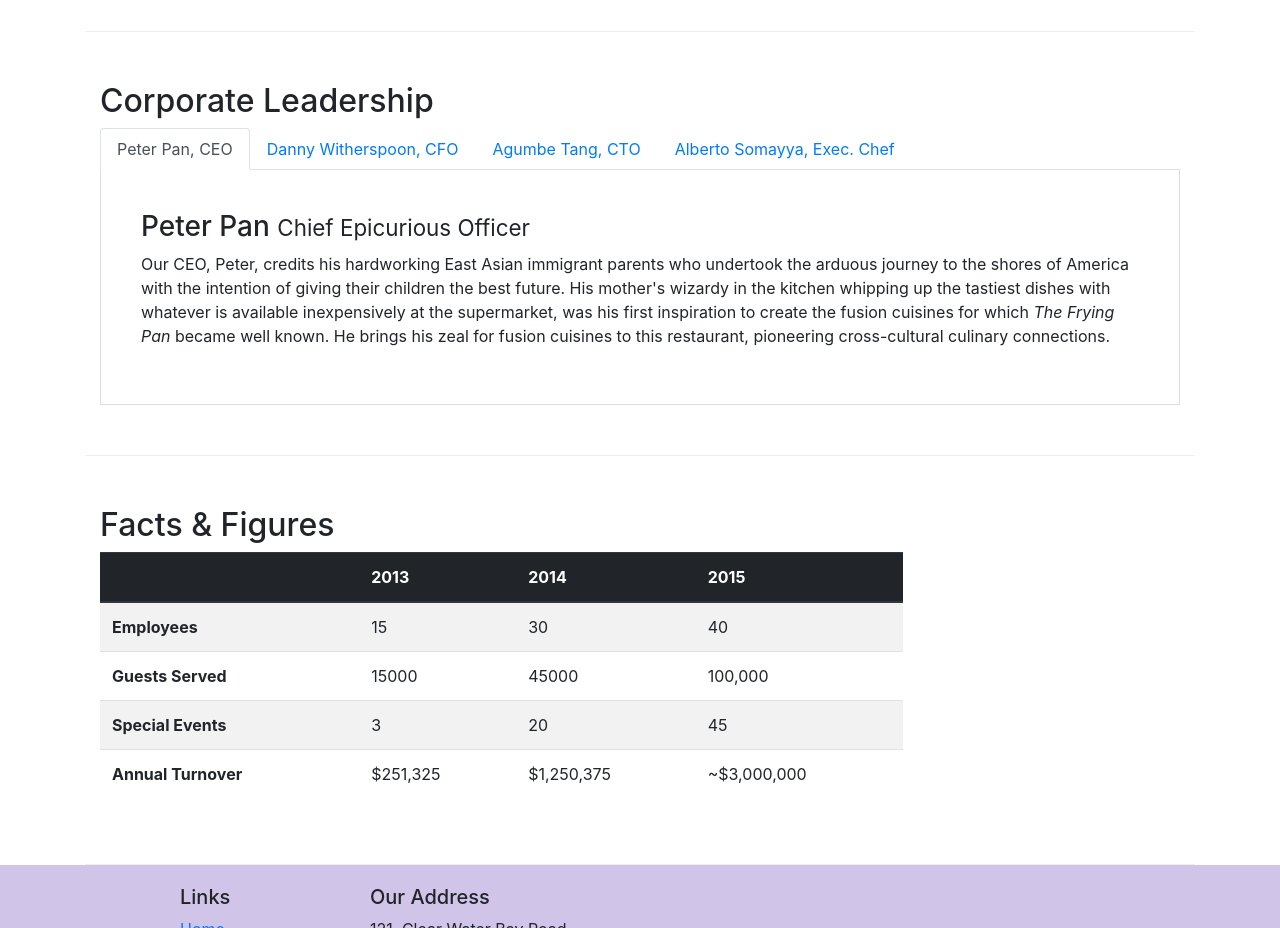
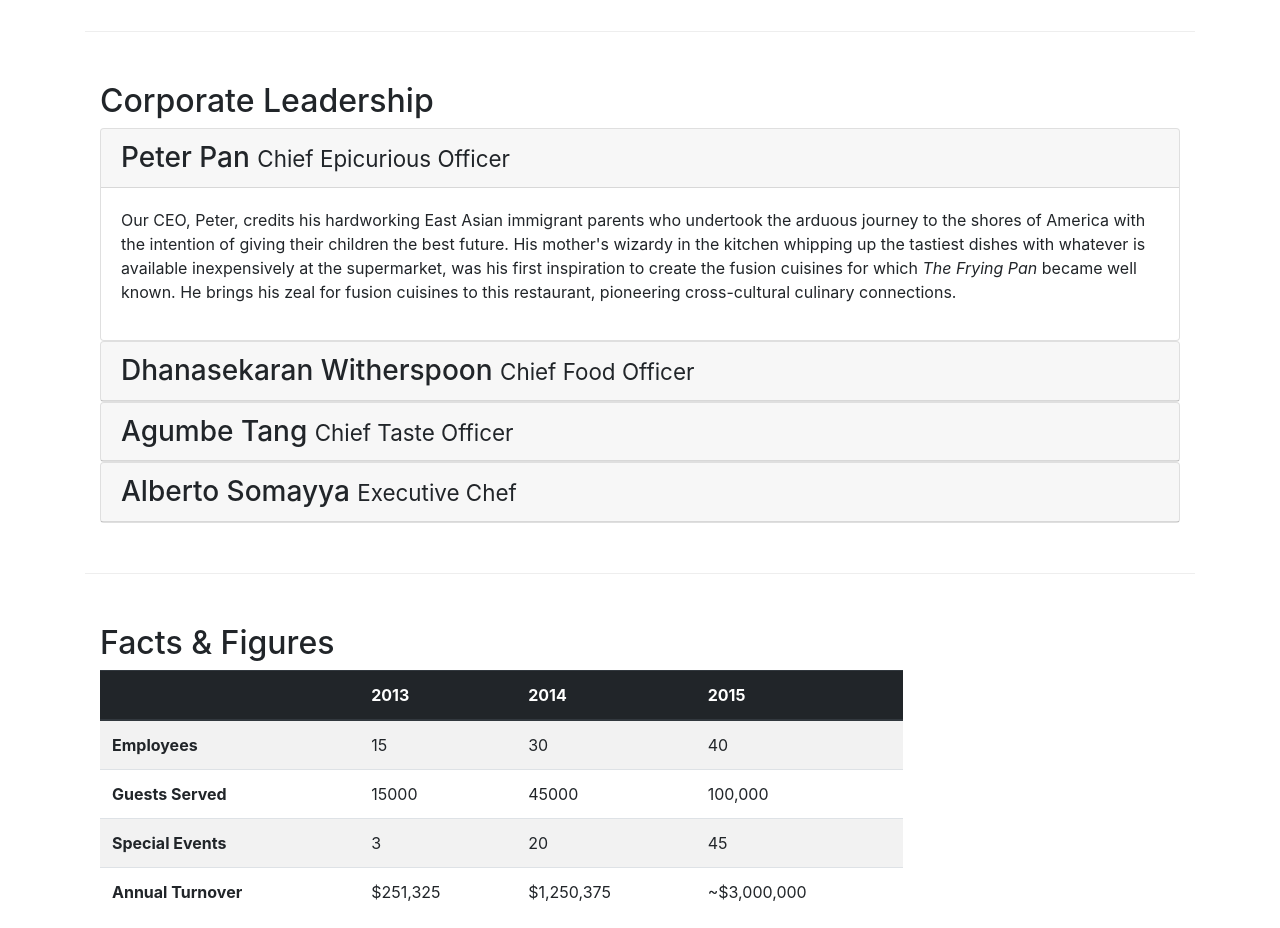
Before and after one commit to rlverma82/restaurant-website, a website: page aboutus.html in a window 1280 px wide. Shown: the part 940-1868 px from the top of the page. Drawn offline with nearby package versions, Linux system fonts and the light colour scheme.

Commit message:
Accordion

```diff
--- a/aboutus.html
+++ b/aboutus.html
@@ -100,46 +100,60 @@
         <div class="row row-content">
             <div class="col">
                 <h2>Corporate Leadership</h2>
-
-                <ul class="nav nav-tabs">
-                    <li class="nav-item">
-                        <a class="nav-link active" href="#peter"    role="tab" data-toggle="tab">Peter Pan, CEO</a>
-                    </li>
-                    <li class="nav-item">
-                      <a class="nav-link" href="#danny" role="tab"
-                        data-toggle="tab">Danny Witherspoon, CFO</a>
-                    </li>
-                    <li class="nav-item">
-                      <a class="nav-link" href="#agumbe"role="tab"
-                        data-toggle="tab">Agumbe Tang, CTO</a>
-                    </li>
-                    <li class="nav-item">
-                      <a class="nav-link" href="#alberto" role="tab"
-                        data-toggle="tab">Alberto Somayya, Exec. Chef</a>
-                    </li>
-                </ul>
-
-                <div class="tab-content">
-                    <div role="tabpanel" class="tab-pane fade show active" id="peter">
-                        <h3>Peter Pan <small>Chief Epicurious Officer</small></h3>
-                        <p class="d-none d-sm-block ">Our CEO, Peter, credits his hardworking East Asian immigrant parents who undertook the arduous journey to the shores of America with the intention of giving their children the best future. His mother's wizardy in the kitchen whipping up the tastiest dishes with whatever is available inexpensively at the supermarket, was his first inspiration to create the fusion cuisines for which <em>The Frying Pan</em> became well known. He brings his zeal for fusion cuisines to this restaurant, pioneering cross-cultural culinary connections.</p>
+                <div id="accordion"> <!-- setup for accordion -->
+                    <div class="card"> <!-- enclosed in card -->
+                        <div class="card-header" role="tab" id="peterhead">
+                            <h3 class="mb-0">
+                                <a data-toggle="collapse" data-target="#peter">Peter Pan <small>Chief Epicurious Officer</small>
+                                </a>
+                            </h3>
+                        </div>
+                        <div class="collapse show" id="peter" data-parent="#accordion"> <!-- data-parent reffered to accordion -->
+                            <div class="card-body"> <!-- enclosed in card body -->
+                                <p class="d-none d-sm-block ">Our CEO, Peter, credits his hardworking East Asian immigrant parents who undertook the arduous journey to the shores of America with the intention of giving their children the best future. His mother's wizardy in the kitchen whipping up the tastiest dishes with whatever is available inexpensively at the supermarket, was his first inspiration to create the fusion cuisines for which <em>The Frying Pan</em> became well known. He brings his zeal for fusion cuisines to this restaurant, pioneering cross-cultural culinary connections.</p>
+                            </div>
+                        </div>
                     </div>
-
-                    <div role="tabpanel" class="tab-pane fade " id="danny">
-                        <h3>Dhanasekaran Witherspoon <small>Chief Food Officer</small></h3>
-                        <p class="d-none d-sm-block ">Our CFO, Danny, as he is affectionately referred to by his colleagues, comes from a long established family tradition in farming and produce. His experiences growing up on a farm in the Australian outback gave him great appreciation for varieties of food sources. As he puts it in his own words, <em>Everything that runs, wins, and everything that stays, pays!</em></p>
+                    <div class="card">
+                        <div class="card-header" role="tab" id="dannyhead">
+                            <h3 class="mb-0">
+                                <a class="collapsed" data-toggle="collapse" data-target="#danny">Dhanasekaran Witherspoon <small>Chief Food Officer</small></small>
+                                </a>
+                            </h3>
+                        </div>
+                        <div class="collapse" id="danny" data-parent="#accordion">
+                            <div class="card-body">
+                                <p class="d-none d-sm-block ">Our CFO, Danny, as he is affectionately referred to by his colleagues, comes from a long established family tradition in farming and produce. His experiences growing up on a farm in the Australian outback gave him great appreciation for varieties of food sources. As he puts it in his own words, <em>Everything that runs, wins, and everything that stays, pays!</em></p>
+                            </div>
+                        </div>
                     </div>
-                    <div role="tabpanel" class="tab-pane fade " id="agumbe">
-                        <h3>Agumbe Tang <small>Chief Taste Officer</small></h3>
-                        <p class="d-none d-sm-block ">Blessed with the most discerning gustatory sense, Agumbe, our CTO, personally ensures that every dish that we serve meets his exacting tastes. Our chefs dread the tongue lashing that ensues if their dish does not meet his exacting standards. He lives by his motto, <em>You click only if you survive my lick.</em></p>
+                    <div class="card">
+                        <div class="card-header" role="tab" id="agumbehead">
+                            <h3 class="mb-0">
+                                <a class="collapsed" data-toggle="collapse" data-target="#agumbe">Agumbe Tang <small>Chief Taste Officer</small>
+                                </a>
+                            </h3>
+                        </div>
+                        <div class="collapse" id="agumbe" data-parent="#accordion">
+                            <div class="card-body">
+                                <p class="d-none d-sm-block ">Blessed with the most discerning gustatory sense, Agumbe, our CTO, personally ensures that every dish that we serve meets his exacting tastes. Our chefs dread the tongue lashing that ensues if their dish does not meet his exacting standards. He lives by his motto, <em>You click only if you survive my lick.</em></p>
+                            </div>
+                        </div>
                     </div>
-
-                    <div role="tabpanel" class="tab-pane fade " id="alberto">
-                        <h3>Alberto Somayya <small>Executive Chef</small></h3>
-                        <p class="d-none d-sm-block ">Award winning three-star Michelin chef with wide International experience having worked closely with whos-who in the culinary world, he specializes in creating mouthwatering Indo-Italian fusion experiences. He says, <em>Put together the cuisines from the two craziest cultures, and you get a winning hit! Amma Mia!</em></p>
+                    <div class="card">
+                        <div class="card-header" role="tab" id="albertohead">
+                            <h3 class="mb-0">
+                                <a class="collapsed" data-toggle="collapse" data-target="#alberto">Alberto Somayya <small>Executive Chef</small></small></small>
+                                </a>
+                            </h3>
+                        </div>
+                        <div class="collapse" id="alberto" data-parent="#accordion">
+                            <div class="card-body">
+                                <p class="d-none d-sm-block ">Award winning three-star Michelin chef with wide International experience having worked closely with whos-who in the culinary world, he specializes in creating mouthwatering Indo-Italian fusion experiences. He says, <em>Put together the cuisines from the two craziest cultures, and you get a winning hit! Amma Mia!</em></p>
+                            </div>
+                        </div>
                     </div>
                 </div>
-
             </div>
        </div>
        <div class="row row-content"> <!-- adding table -->
```
